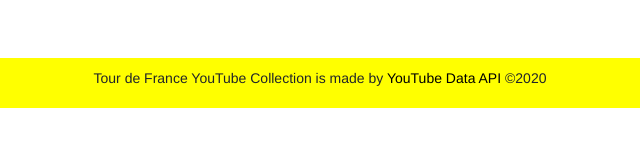
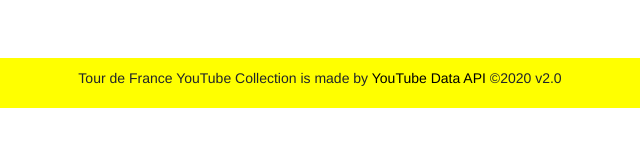
Before and after one commit to taro1121/YouTubeAPI, a website: page index.html in a window 1280 px wide. Shown: the part 297-444 px from the top of the page, 320-960 px from the left. Drawn offline with nearby package versions, Linux system fonts and the light colour scheme.

Commit message:
add version

```diff
--- a/index.html
+++ b/index.html
@@ -40,7 +40,7 @@
 			</div>
 		</div>
 		<div id="footer">
-			<span>Tour de France YouTube Collection is made by <a href="https://developers.google.com/youtube/v3" target="_blank">YouTube Data API</a> &copy;2020</span>
+			<span>Tour de France YouTube Collection is made by <a href="https://developers.google.com/youtube/v3" target="_blank">YouTube Data API</a> &copy;2020 v2.0</span>
 			<span id="footer-modify"></span>
 		</div>
 
```
